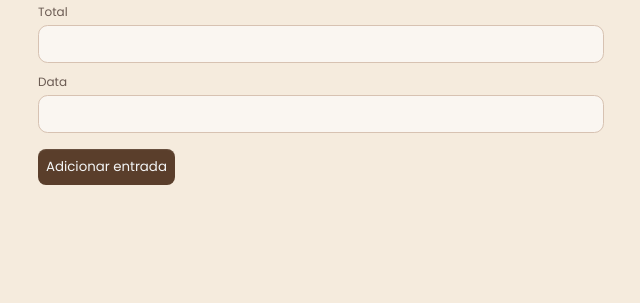
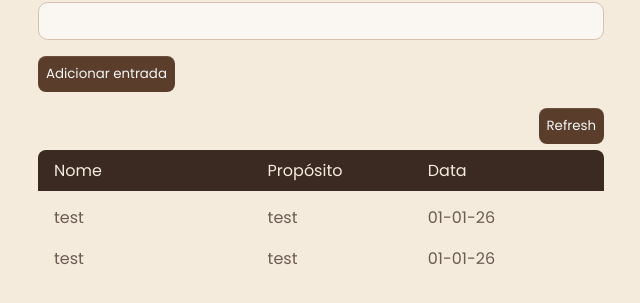
Before and after one commit to raphamissias/CashBook, an Angular app in the folder frontend/: page / in a window 1280 px wide. Shown: the part 415-718 px from the top of the page, without its empty margins (319-959 px from the left). Built offline with nearby package versions, Linux system fonts and the light colour scheme; no server answers.

Commit message:
feat: add DataGridView to `home` page

```diff
--- a/frontend/src/app/pages/home/home.css
+++ b/frontend/src/app/pages/home/home.css
@@ -61,3 +61,7 @@ button {
 .option li:hover {
   background-color: var(--color-grey-500);
 }
+
+.dtg-section {
+  width: 100%;
+}
--- a/frontend/src/app/pages/home/home.html
+++ b/frontend/src/app/pages/home/home.html
@@ -48,4 +48,14 @@
     <app-primary-input formControlName="date" inputName="date" type="text" label="Data" />
     <button (click)="submit()" class="primary-btn">Adicionar entrada</button>
   </form>
+  <app-data-grid-view
+    class="dtg-section"
+    [columnOneName]="'Nome'"
+    [columnTwoName]="'Propósito'"
+    [columnThreeName]="'Data'"
+    [columnOneDataName]="'name'"
+    [columnTwoDataName]="'purpose'"
+    [columnThreeDataName]="'date'"
+    [dataResponse]="entriesList"
+  ></app-data-grid-view>
 </main>
--- a/frontend/src/app/pages/home/home.ts
+++ b/frontend/src/app/pages/home/home.ts
@@ -5,17 +5,23 @@ import { ContributorGetResponse } from '../../types/contributorResponse';
 import { ContributorService } from '../../services/contributor-service';
 import { CommonModule } from '@angular/common';
 import { PurposeGetResponse } from '../../types/purposesResponse.type';
+import { DataGridView } from '../../components/data-grid-view/data-grid-view';
 
 @Component({
   selector: 'app-home',
-  imports: [CommonModule, PrimaryInput, ReactiveFormsModule],
+  standalone: true,
+  imports: [CommonModule, PrimaryInput, ReactiveFormsModule, DataGridView],
   templateUrl: './home.html',
   styleUrl: './home.css',
 })
 export class Home {
   entryForm!: FormGroup;
-  contributorsList: ContributorGetResponse[] | null = null;
-  purposesList: PurposeGetResponse[] | null = null;
+  contributorsList: ContributorGetResponse[] = [];
+  purposesList: PurposeGetResponse[] = [];
+  entriesList: Object[] = [
+    { name: 'test', purpose: 'test', date: '01-01-26' },
+    { name: 'test', purpose: 'test', date: '01-01-26' },
+  ];
 
   constructor(private contributorService: ContributorService) {
     this.entryForm = new FormGroup({
@@ -34,8 +40,8 @@ export class Home {
   ngOnInit(): void {
     this.contributorService.get().subscribe({
       next: (res) => {
-        if (res.status == 200) this.contributorsList = res.body;
-        console.log(this.contributorsList);
+        if (res.status == 200) this.contributorsList = res.body ?? [];
+        console.log('home.ts: ' + this.contributorsList);
       },
       error: (err) => console.log(err),
     });
```
